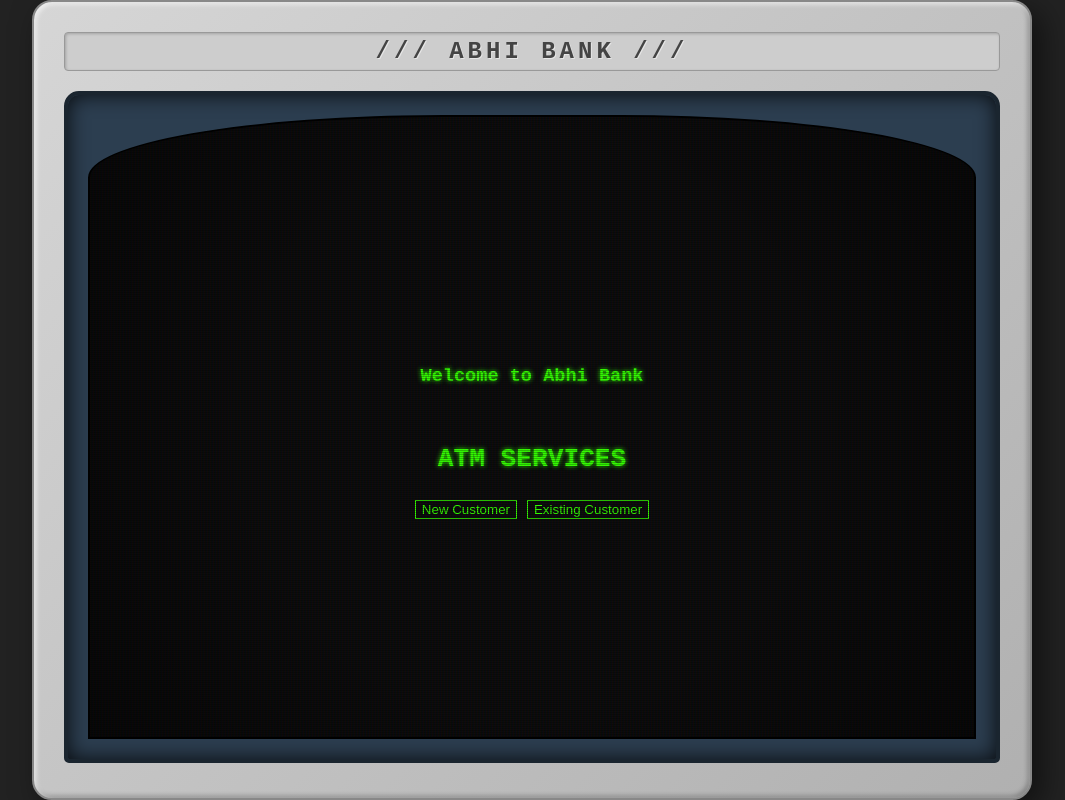
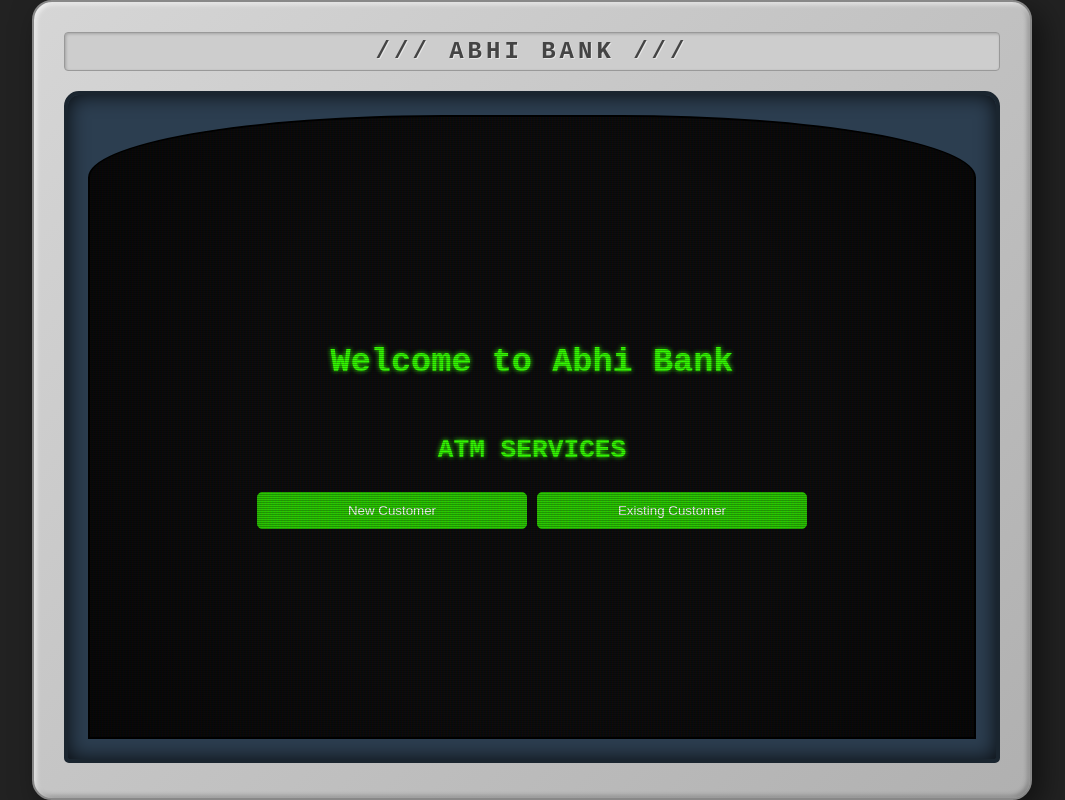
Before and after one commit to shaileshadole/abhibank-frontend, a React (Vite) app: page / in a window 1280 px wide. Shown: the whole page, without its empty margins (108-1173 px from the left). Built offline with nearby package versions, Linux system fonts and the light colour scheme; no server answers.

Commit message:
Update home and register

```diff
--- a/src/pages/Home.css
+++ b/src/pages/Home.css
@@ -13,13 +13,22 @@
 }
 
 .home-container button {
-    background: none;
-    color: var(--screen-text);
-    border: 1px solid var(--screen-text);
-    transition: all 0.3s ease;
+    /* margin-top: 35px; */
+    margin-left: 0rem;
+    /* text-align: center; */
+    margin-bottom: 10px;
+    /* width: 100%; */
+    width: 270px;
+    padding: 10px;
+    border: 1px solid #29cb00;
+    background: #29cb00;
+    color: white;
+    border-radius: 5px;
+    transition: all ease 500ms;
 }
 
 .home-container button:hover {
     cursor: pointer;
     color: #29cb00;
+    background: none;
 }
--- a/src/pages/Home.jsx
+++ b/src/pages/Home.jsx
@@ -7,7 +7,7 @@ const Home = () => {
 
     return (
         <div className="home-container">
-            <h5>Welcome to Abhi Bank</h5>
+            <h2>Welcome to Abhi Bank</h2>
             <h3>ATM SERVICES</h3>
 
             <div>
--- a/src/pages/Register.css
+++ b/src/pages/Register.css
@@ -17,7 +17,6 @@
 
 .register-input-field {
     margin-bottom: 0px;
-    transform: scale(0.7);
 }
 
 .register-input-field label{
@@ -34,16 +33,17 @@
     background: transparent;
     color: #29cb00;
     border-radius: 5px;
+    margin-bottom: 10px;
 }
 
 .register-submit-button button {
     /* margin-top: 35px; */
-    margin-left: 3.4rem;
+    /* margin-left: 3.4rem; */
     /* text-align: center; */
     margin-bottom: 10px;
     /* width: 100%; */
-    width: 250px;
-    /* width: 360px; */
+    /* width: 250px; */
+    width: 360px;
     padding: 10px;
     border: 1px solid #29cb00;
     background: #29cb00;
--- a/src/pages/Register.jsx
+++ b/src/pages/Register.jsx
@@ -1,15 +1,18 @@
-import { useState } from "react";
+import { useContext, useState } from "react";
 import "./Register.css";
 import { useNavigate } from "react-router-dom";
 import axios from "axios";
 import { server } from "../context/config";
 import ATMNumber from "./ATMNumber";
+import Loader from "../components/Loader";
+import { AppContext } from "../context/AppContext";
 
 const Register = () => {
   const [pin, setPin] = useState("");
   const [name, setName] = useState("");
   const [atmNumber, setAtmNumber] = useState(null);
   const navigate = useNavigate();
+  const { loading, setLoading } = useContext(AppContext);
 
   const handleSubmit = async (e) => {
     e.preventDefault();
@@ -52,9 +55,11 @@ const Register = () => {
     return <ATMNumber name={name} atmNumber={atmNumber} />;
   }
 
-  return (
+  return loading ? (
+    <Loader />
+  ) : (
     <div className="register-container">
-      <h5>Welcome To Abhi Bank</h5>
+      <h2>Welcome To Abhi Bank</h2>
       <form onSubmit={handleSubmit}>
         <div className="register-input-field">
           <label htmlFor="name">Name</label>
```
